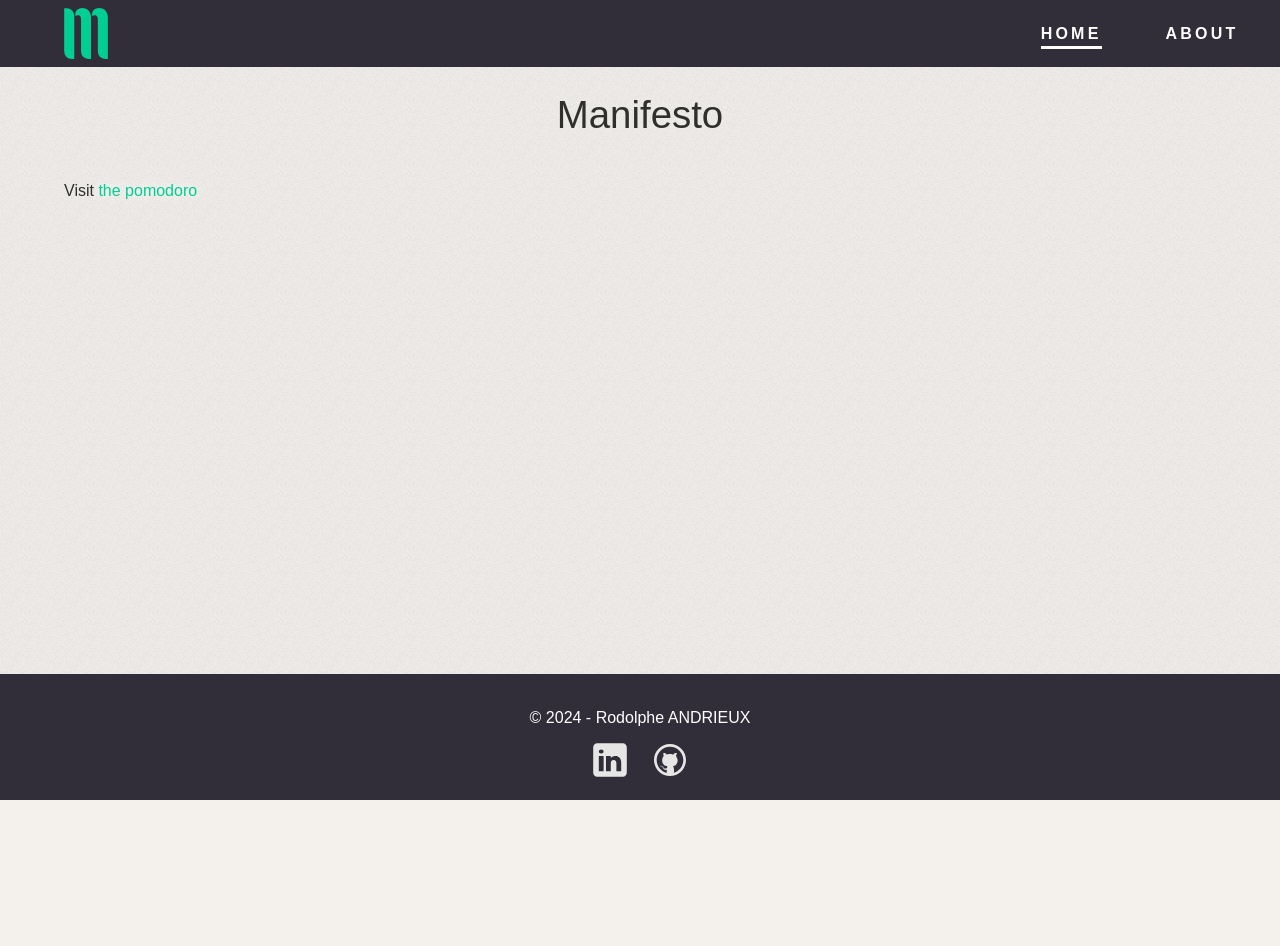
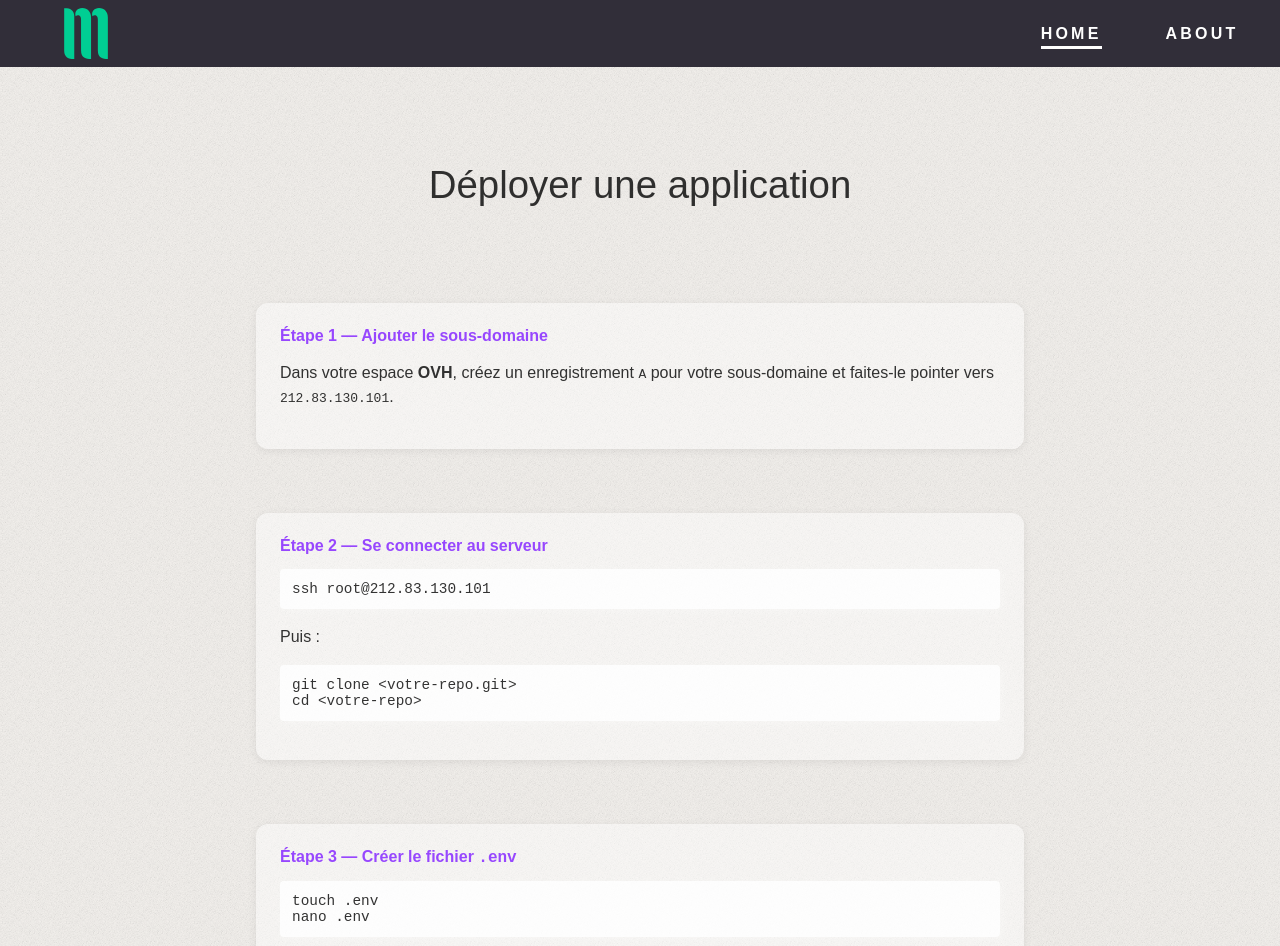
Before and after one commit to Magjic0/Manifesto-doc, a SvelteKit app: page / in a window 1280 px wide. Shown: the top 946 px of the page. Before the commit the page ends 800 px from the top, so only its background shows below. Built offline with nearby package versions, Linux system fonts and the light colour scheme.

Commit message:
first doc

```diff
--- a/src/routes/+page.svelte
+++ b/src/routes/+page.svelte
@@ -1,24 +1,22 @@
+<script>
+    import Doc from './Doc.svelte';
+    export const prerender = true;
+</script>
+
 <svelte:head>
-    <title>Manifesto</title>
-    <meta name="description" content="A boilerplate for Manifesto apps" />
-
-    <!-- SEO -->
-    <meta name="keywords" content="productivity, Manifesto, manifesto app" />
-    <meta name="robots" content="index, follow" />
-    <!-- Open Graph tags for social media platforms -->
-    <meta property="og:title" content="Manifesto" />
-    <meta property="og:description" content="The best productivity apps" />
-    <meta property="og:image" content="URL to your preview image" />
-    <meta property="og:url" content="URL of your site or page" />
-    <meta property="og:type" content="website" />
+    <title>Documentation — Manifesto</title>
+    <meta name="description" content="Guide pour déployer et mettre à jour vos apps Manifesto." />
 </svelte:head>
 
-
-<h1>Manifesto</h1>
-<p>Visit <a href="https://pomodoro.manifesto-app.fr/">the pomodoro</a></p>
+<main class="text-column">
+    <Doc />
+</main>
 
 <style>
-    a {
-        text-shadow: 0 0 10px var(--color-bg-0);
+    /* Simple wrapper pour centrer le contenu */
+    main {
+        padding: 2rem 1rem;
+        display: flex;
+        justify-content: center;
     }
 </style>
--- /dev/null
+++ b/src/routes/Doc.svelte
@@ -0,0 +1,91 @@
+<article class="doc text-column">
+    <h1>Déployer une application</h1>
+
+    <!-- Étape 1 -->
+    <section class="step">
+        <h2>Étape&nbsp;1&nbsp;— Ajouter le sous‑domaine</h2>
+        <p>
+            Dans votre espace <strong>OVH</strong>, créez un enregistrement
+            <code>A</code> pour votre sous‑domaine et faites‑le pointer vers
+            <code>212.83.130.101</code>.
+        </p>
+    </section>
+
+    <!-- Étape 2 -->
+    <section class="step">
+        <h2>Étape&nbsp;2&nbsp;— Se connecter au serveur</h2>
+        <pre><code class="language-bash">ssh root@212.83.130.101</code></pre>
+        <p>Puis&nbsp;:</p>
+        <pre><code class="language-bash">git clone &lt;votre‑repo.git&gt;
+cd &lt;votre‑repo&gt;</code></pre>
+    </section>
+
+    <!-- Étape 3 -->
+    <section class="step">
+        <h2>Étape&nbsp;3&nbsp;— Créer le fichier <code>.env</code></h2>
+        <pre><code class="language-bash">touch .env
+nano .env</code></pre>
+        <pre><code class="language-env">APP_NAME=nom_de_lapp</code></pre>
+        <p><em>Le nom doit correspondre exactement au dossier de l’application.</em></p>
+    </section>
+
+    <!-- Étape 4 -->
+    <section class="step">
+        <h2>Étape&nbsp;4&nbsp;— Lancer les conteneurs</h2>
+        <pre><code class="language-bash">docker-compose up -d</code></pre>
+    </section>
+
+    <!-- Étape 5 -->
+    <section class="step">
+        <h2>Étape&nbsp;5&nbsp;— Régénérer les certificats&nbsp;HTTPS</h2>
+        <pre><code class="language-bash">cd ~/traefik
+docker-compose -f docker-compose-traefik.yml down
+docker-compose -f docker-compose-traefik.yml up -d</code></pre>
+    </section>
+
+    <h1>Mettre à jour une application</h1>
+
+    <!-- Update Étape 1 -->
+    <section class="step">
+        <h2>Étape&nbsp;1&nbsp;— Se connecter et se placer dans le dossier</h2>
+        <pre><code class="language-bash">ssh root@212.83.130.101
+cd /var/www/nom_de_lapp</code></pre>
+    </section>
+
+    <!-- Update Étape 2 -->
+    <section class="step">
+        <h2>Étape&nbsp;2&nbsp;— Mettre à jour et reconstruire</h2>
+        <pre><code class="language-bash">docker-compose down
+git pull
+docker-compose up -d --build</code></pre>
+    </section>
+</article>
+
+<style>
+    .doc {
+        gap: 2rem;
+        padding: 2rem 0;
+    }
+
+    .step {
+        background-color: rgba(255, 255, 255, 0.45);
+        border-radius: 12px;
+        box-shadow: 0 2px 8px rgb(0 0 0 / 8%);
+        padding: 1.5rem;
+        margin-top: 2rem;
+    }
+
+    .step h2 {
+        margin-top: 0;
+        color: var(--color-theme-2);
+        font-weight: 600;
+    }
+
+    pre {
+        background-color: rgba(255, 255, 255, 0.8);
+        border-radius: 4px;
+        padding: 0.75rem;
+        overflow-x: auto;
+        font-size: 0.9rem;
+    }
+</style>
```
